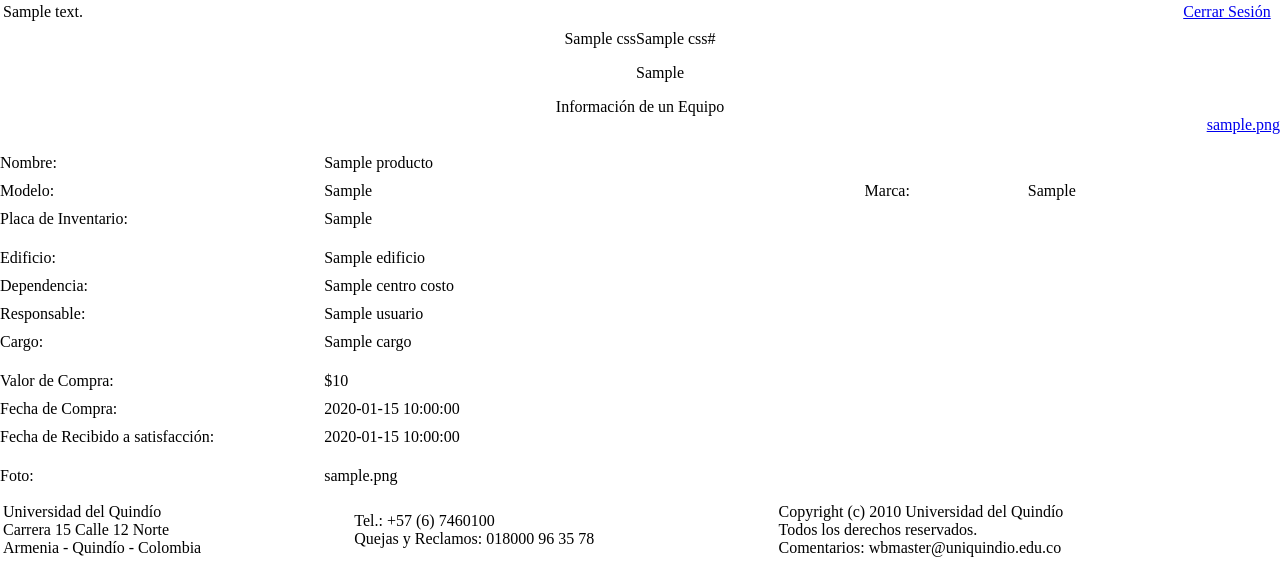
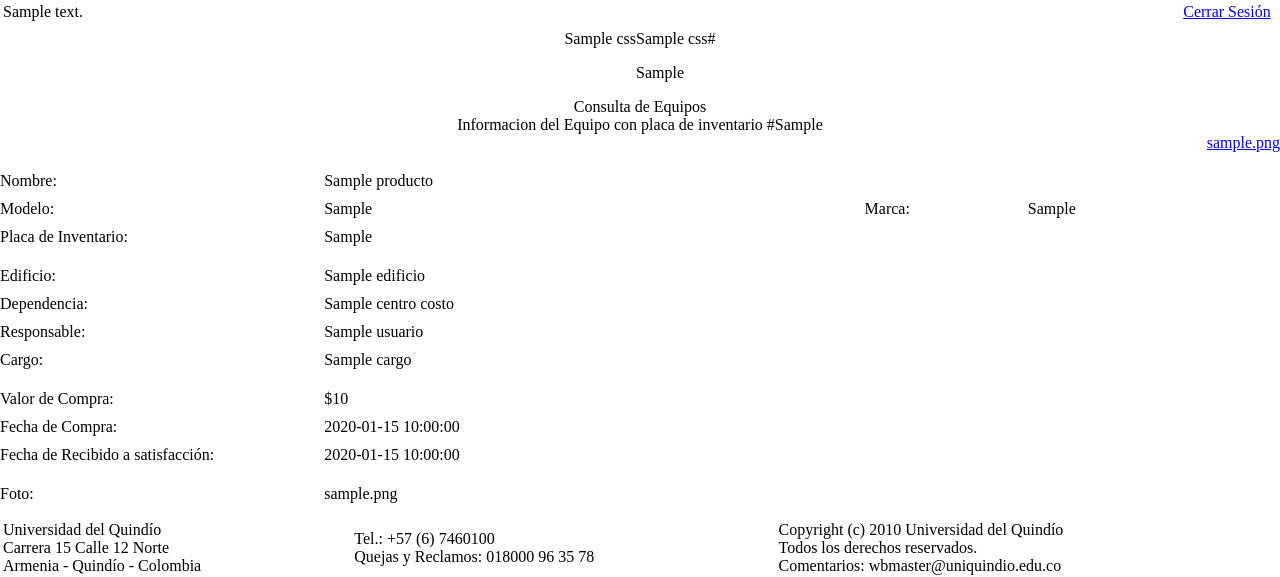
Before and after one commit to hongo-de-yuggoth/SIMAU, a CakePHP app: template app/views/equipos/ver.ctp in a window 1280 px wide. Shown: the part 36-613 px from the top of the page. Run offline with PHP 8.4 and a stand-in for CakePHP, Linux system fonts and the light colour scheme; the template is opened without the code that fills it: most values are stand-ins (such as "Sample title", 1, 10 or a date in 2020); some libraries are stand-ins or nearby versions.

Commit message:
titulo y subtitulo agregados con de placa inventario

```diff
--- a/app/views/equipos/ver.ctp
+++ b/app/views/equipos/ver.ctp
@@ -14,7 +14,8 @@ echo $javascript->link('equipos/ver');
 </div>
 
 <div id="col_derecha">
-	<div id="titulo_pagina" align="center">Información de un Equipo</div>
+	<div id="titulo_pagina" align="center">Consulta de Equipos</div>
+	<div id="subtitulo_pagina" align="center">Informacion del Equipo con placa de inventario #<?php echo $producto['Producto']['prousu_placa']; ?></div>
 	<div id="contenido_vista">
       <table width="100%" cellspacing="0" cellpadding="0" border="0"><tbody>
          <tr align="left">
```
